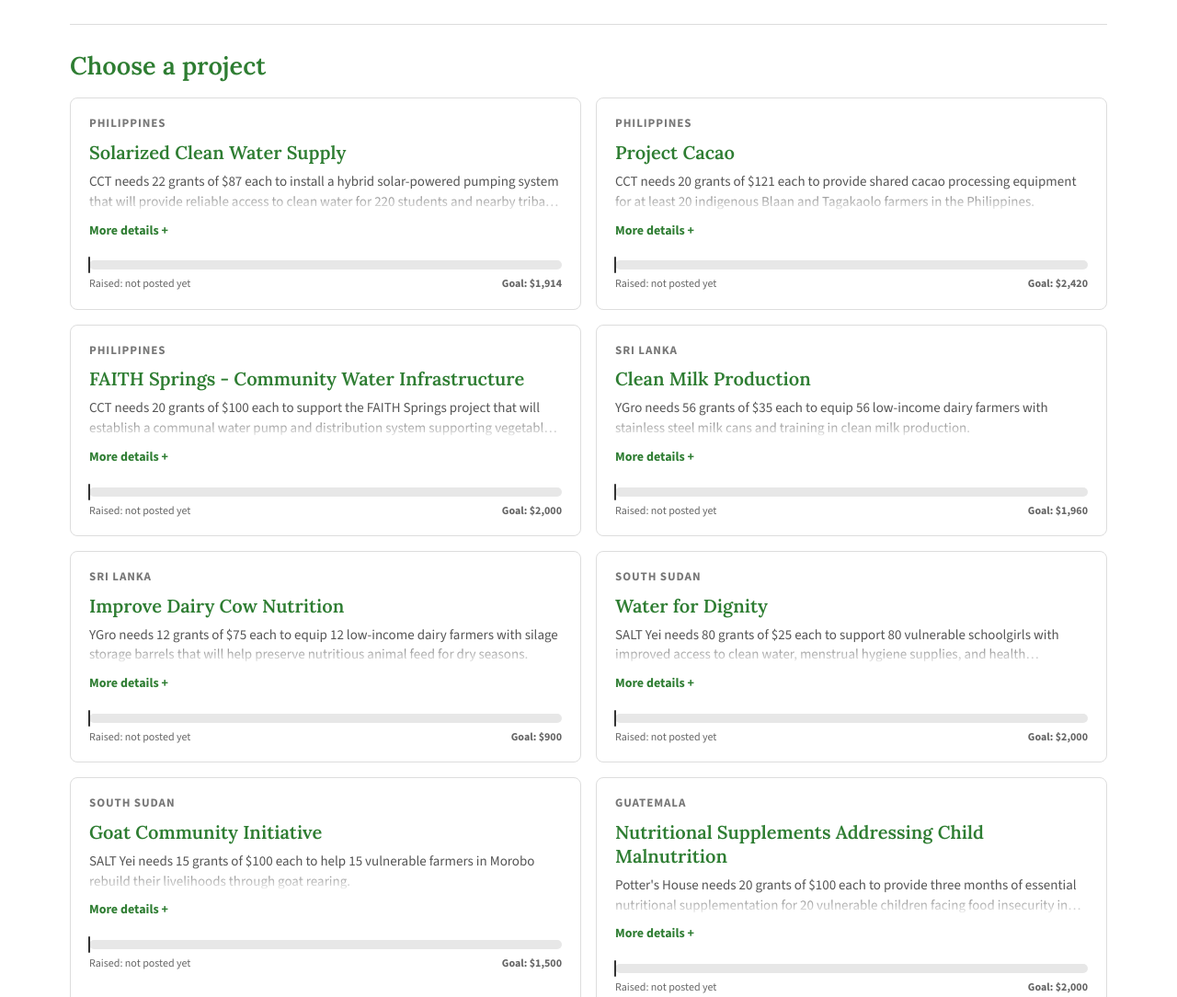
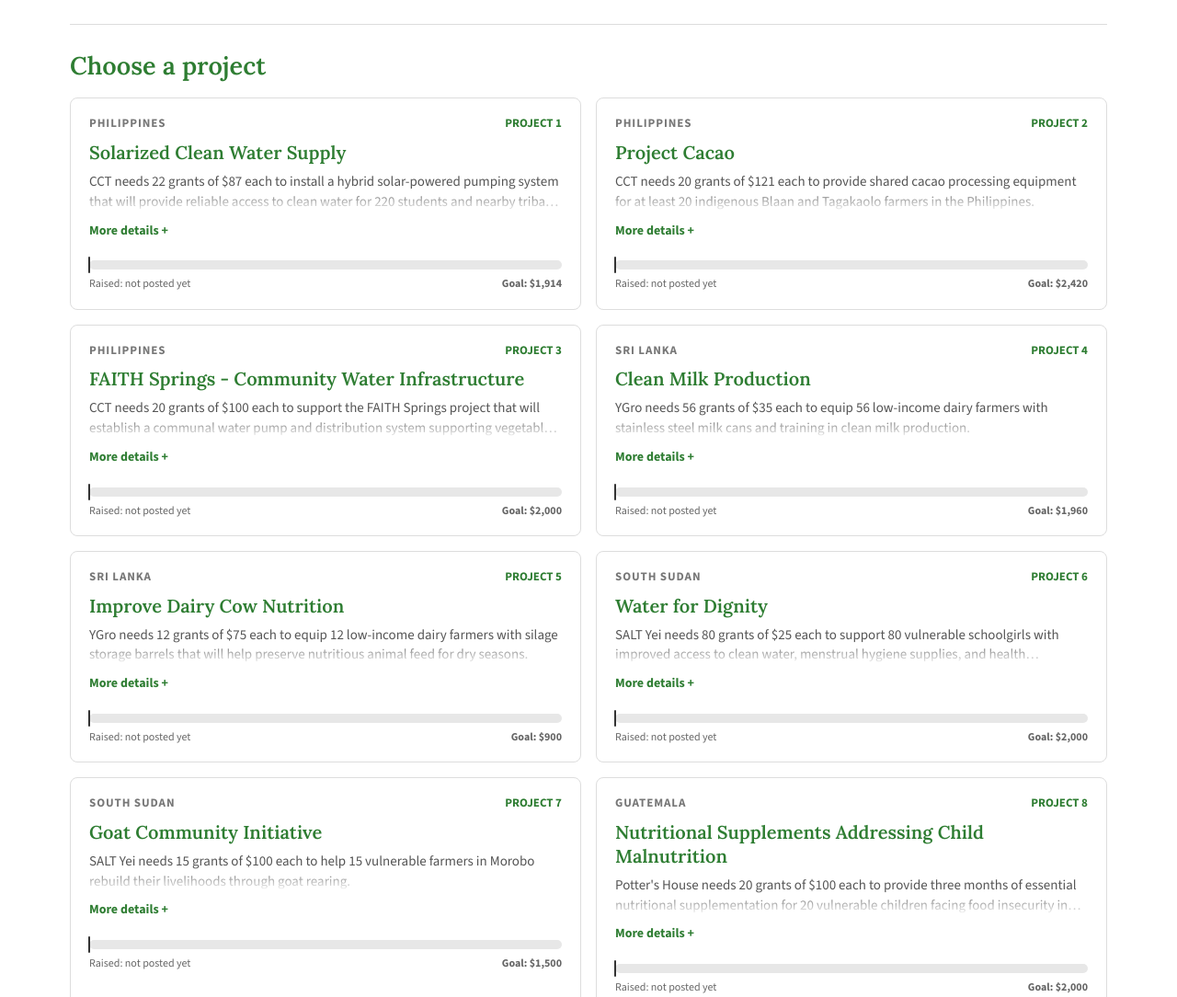
Before and after one commit to AnsenOnGit/PT-USA-Turkey-Trot-Website, a plain HTML site: page projects.html in a window 1280 px wide. Shown: the part 415-1499 px from the top of the page at 92% size. Drawn offline with nearby package versions, Linux system fonts and the light colour scheme.

Commit message:
Restore project card headers after disclosure layout update

```diff
--- a/projects.html
+++ b/projects.html
@@ -137,7 +137,7 @@
       <div class="project-grid">
         <article class="project-card" id="project-1" data-project-key="p1" data-goal="1914">
           <div class="project-card-content">
-            <div class="card-topline"><span class="country">Philippines</div>
+            <div class="card-topline"><span class="country">Philippines</span><span class="project-no">Project 1</span></div>
             <h3 class="project-card-title">Solarized Clean Water Supply</h3>
             <div class="project-collapsed" id="project-collapsed-1">
               <div class="project-preview-wrap"><p class="project-preview">CCT needs 22 grants of $87 each to install a hybrid solar-powered pumping system that will provide reliable access to clean water for 220 students and nearby tribal families.</p></div>
@@ -163,7 +163,7 @@
 
         <article class="project-card" id="project-2" data-project-key="p2" data-goal="2420">
           <div class="project-card-content">
-            <div class="card-topline"><span class="country">Philippines</div>
+            <div class="card-topline"><span class="country">Philippines</span><span class="project-no">Project 2</span></div>
             <h3 class="project-card-title">Project Cacao</h3>
             <div class="project-collapsed" id="project-collapsed-2">
               <div class="project-preview-wrap"><p class="project-preview">CCT needs 20 grants of $121 each to provide shared cacao processing equipment for at least 20 indigenous Blaan and Tagakaolo farmers in the Philippines.</p></div>
@@ -189,7 +189,7 @@
 
         <article class="project-card" id="project-3" data-project-key="p3" data-goal="2000">
           <div class="project-card-content">
-            <div class="card-topline"><span class="country">Philippines</div>
+            <div class="card-topline"><span class="country">Philippines</span><span class="project-no">Project 3</span></div>
             <h3 class="project-card-title">FAITH Springs - Community Water Infrastructure</h3>
             <div class="project-collapsed" id="project-collapsed-3">
               <div class="project-preview-wrap"><p class="project-preview">CCT needs 20 grants of $100 each to support the FAITH Springs project that will establish a communal water pump and distribution system supporting vegetable gardens in Lupang Pangako.</p></div>
@@ -215,7 +215,7 @@
 
         <article class="project-card" id="project-4" data-project-key="p4" data-goal="1960">
           <div class="project-card-content">
-            <div class="card-topline"><span class="country">Sri Lanka</div>
+            <div class="card-topline"><span class="country">Sri Lanka</span><span class="project-no">Project 4</span></div>
             <h3 class="project-card-title">Clean Milk Production</h3>
             <div class="project-collapsed" id="project-collapsed-4">
               <div class="project-preview-wrap"><p class="project-preview">YGro needs 56 grants of $35 each to equip 56 low-income dairy farmers with stainless steel milk cans and training in clean milk production.</p></div>
@@ -241,7 +241,7 @@
 
         <article class="project-card" id="project-5" data-project-key="p5" data-goal="900">
           <div class="project-card-content">
-            <div class="card-topline"><span class="country">Sri Lanka</div>
+            <div class="card-topline"><span class="country">Sri Lanka</span><span class="project-no">Project 5</span></div>
             <h3 class="project-card-title">Improve Dairy Cow Nutrition</h3>
             <div class="project-collapsed" id="project-collapsed-5">
               <div class="project-preview-wrap"><p class="project-preview">YGro needs 12 grants of $75 each to equip 12 low-income dairy farmers with silage storage barrels that will help preserve nutritious animal feed for dry seasons.</p></div>
@@ -267,7 +267,7 @@
 
         <article class="project-card" id="project-6" data-project-key="p6" data-goal="2000">
           <div class="project-card-content">
-            <div class="card-topline"><span class="country">South Sudan</div>
+            <div class="card-topline"><span class="country">South Sudan</span><span class="project-no">Project 6</span></div>
             <h3 class="project-card-title">Water for Dignity</h3>
             <div class="project-collapsed" id="project-collapsed-6">
               <div class="project-preview-wrap"><p class="project-preview">SALT Yei needs 80 grants of $25 each to support 80 vulnerable schoolgirls with improved access to clean water, menstrual hygiene supplies, and health education.</p></div>
@@ -293,7 +293,7 @@
 
         <article class="project-card" id="project-7" data-project-key="p7" data-goal="1500">
           <div class="project-card-content">
-            <div class="card-topline"><span class="country">South Sudan</div>
+            <div class="card-topline"><span class="country">South Sudan</span><span class="project-no">Project 7</span></div>
             <h3 class="project-card-title">Goat Community Initiative</h3>
             <div class="project-collapsed" id="project-collapsed-7">
               <div class="project-preview-wrap"><p class="project-preview">SALT Yei needs 15 grants of $100 each to help 15 vulnerable farmers in Morobo rebuild their livelihoods through goat rearing.</p></div>
@@ -319,7 +319,7 @@
 
         <article class="project-card" id="project-8" data-project-key="p8" data-goal="2000">
           <div class="project-card-content">
-            <div class="card-topline"><span class="country">Guatemala</div>
+            <div class="card-topline"><span class="country">Guatemala</span><span class="project-no">Project 8</span></div>
             <h3 class="project-card-title">Nutritional Supplements Addressing Child Malnutrition</h3>
             <div class="project-collapsed" id="project-collapsed-8">
               <div class="project-preview-wrap"><p class="project-preview">Potter's House needs 20 grants of $100 each to provide three months of essential nutritional supplementation for 20 vulnerable children facing food insecurity in Guatemala.</p></div>
```
